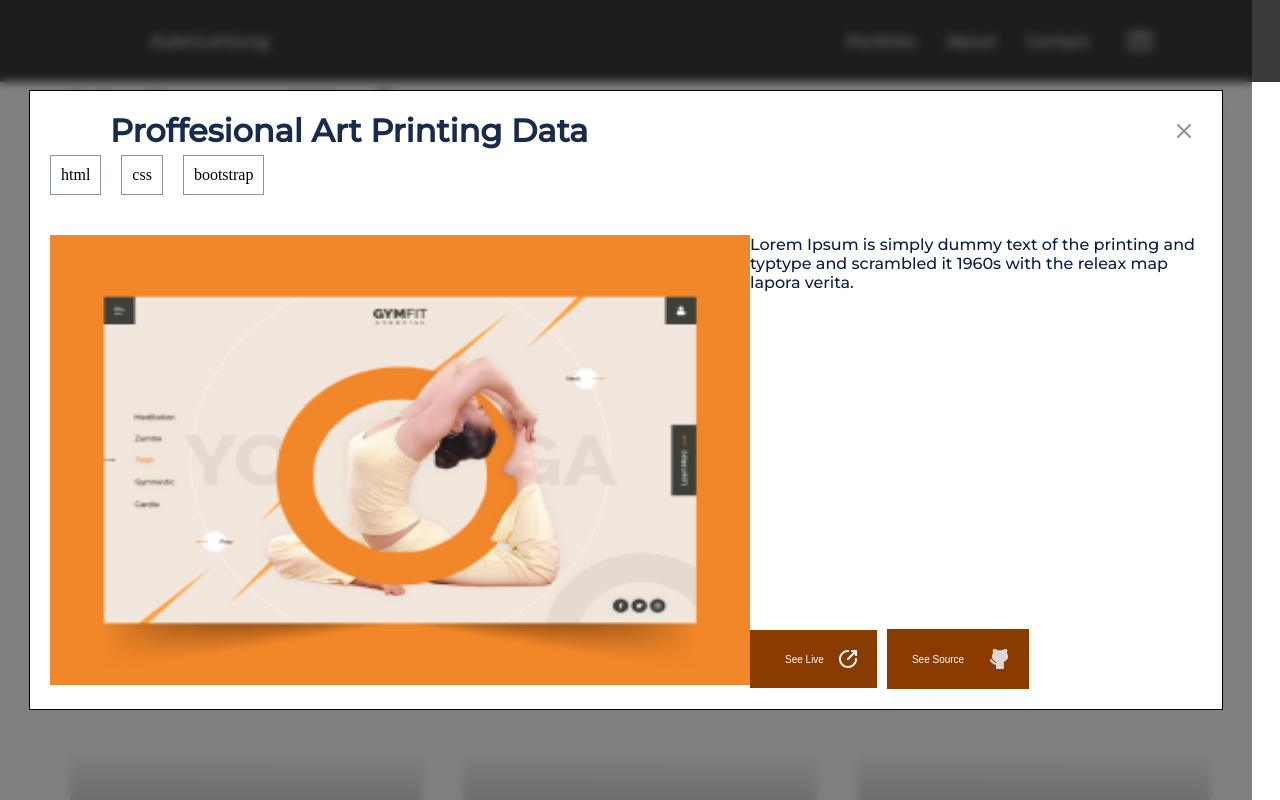
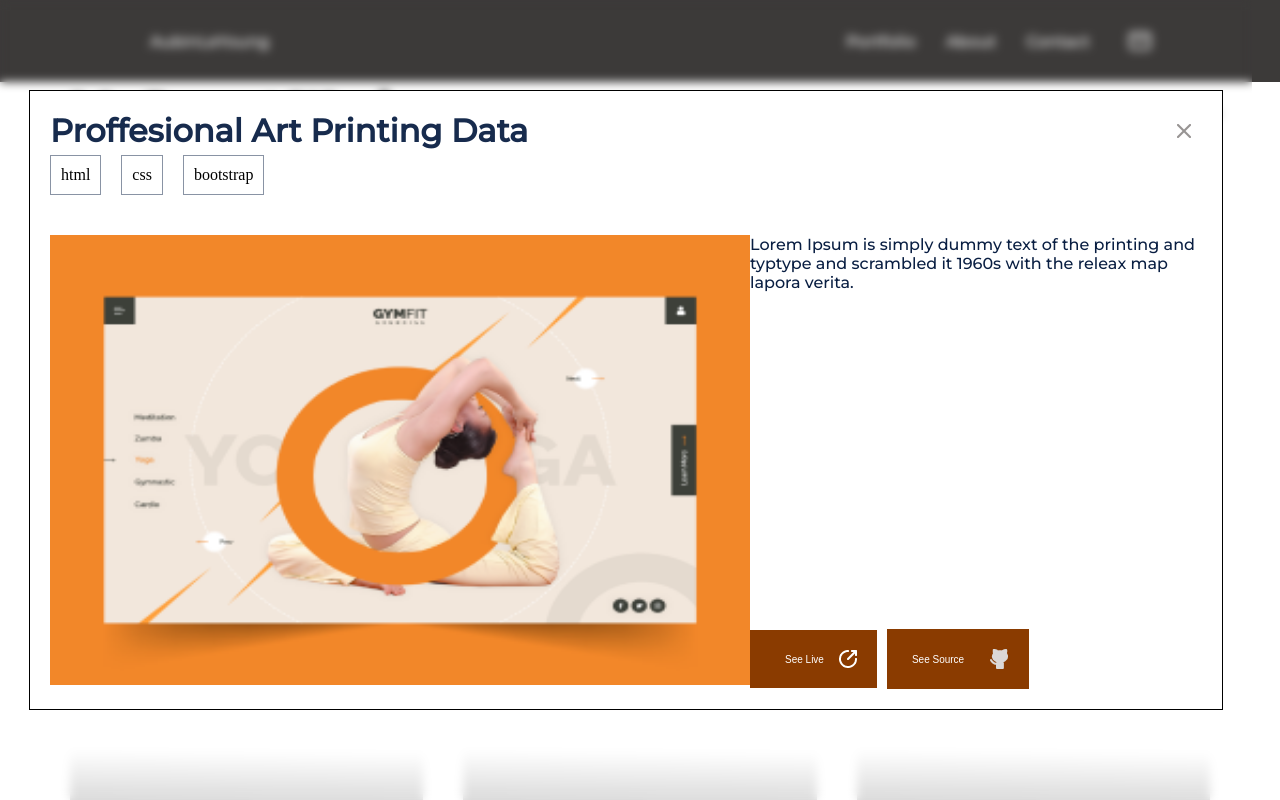
Before and after one commit to aubinleyoung/Responsive-Portfolio-Website-Aubin, a website: page index.html in a window 1280 px wide. Both pictures are taken after a click on the button "see-project". Shown: the part 843-1643 px from the top of the page. Drawn offline with Linux system fonts and the light colour scheme; a web font is replaced by a local one.

Commit message:
Add style to the project title to match the figma design

```diff
--- a/script.js
+++ b/script.js
@@ -148,7 +148,7 @@ projects.forEach((btn, index) => {
     popupProject.innerHTML = `<div class="pop-up-project-block">
       <div class="desk-pop-b-one">
         <div class="pop-title-block">
-          <h2  class="contact-title font-montesori">${table[index].name}</h2>
+          <h2  class="popup-title contact-title font-montesori">${table[index].name}</h2>
           <button  class="close-pop-up" type="button">
             <img src="assets/icons/Icon - Cancel.png" alt="" class="cancel-popup">
           </button>
@@ -189,7 +189,7 @@ recentProjectPopup.addEventListener('click', () => {
   popupProject.innerHTML = `<div class="pop-up-project-block">
    <div class="desk-pop-b-one">
      <div class="pop-title-block">
-       <h2  class="contact-title font-montesori">${recent[0].name}</h2>
+       <h2  class="popup-title contact-title font-montesori">${recent[0].name}</h2>
        <button  class="close-pop-up" type="button">
          <img src="assets/icons/Icon - Cancel.png" alt="" class="cancel-popup">
        </button>
--- a/style.css
+++ b/style.css
@@ -445,7 +445,7 @@ a {
 
 .pop-title-block {
   display: flex;
-  justify-content: center;
+  justify-content: space-between;
   align-items: center;
 }
 
@@ -488,6 +488,10 @@ a {
   height: auto;
   font-size: 10px;
   padding: 10px;
+}
+
+.popup-title {
+  font-size: 18px;
 }
 
 @media screen and (min-width: 1280px) {
@@ -723,7 +727,7 @@ a {
     grid-row: 1/2;
     text-align: left;
     padding-left: 60px;
-    align-items: flex-start;
+    align-items: start;
   }
 
   .form-contact {
@@ -754,7 +758,7 @@ a {
   }
 
   .pop-up-project-section {
-    background-color: rgba(0, 0, 0, 0.5);
+    backdrop-filter: blur(5px);
     padding: 50px;
     position: fixed;
     top: 0;
@@ -770,9 +774,6 @@ a {
   }
 
   .pop-up-project-block {
-    /* display: grid;
-    grid-template-columns: auto auto;
-    grid-template-rows: auto auto; */
     display: flex;
     flex-direction: column;
     gap: 20px;
@@ -859,6 +860,11 @@ a {
     display: none;
   }
 
+  .popup-title {
+    font-size: 2em;
+    padding-left: 0;
+  }
+
   .end-line {
     display: none;
   }
```
